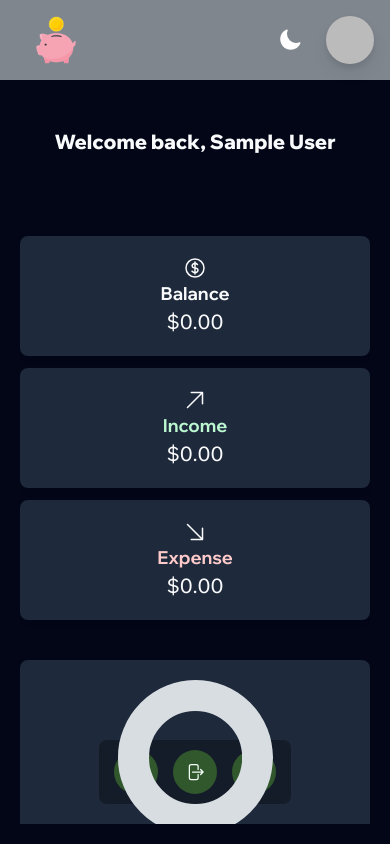
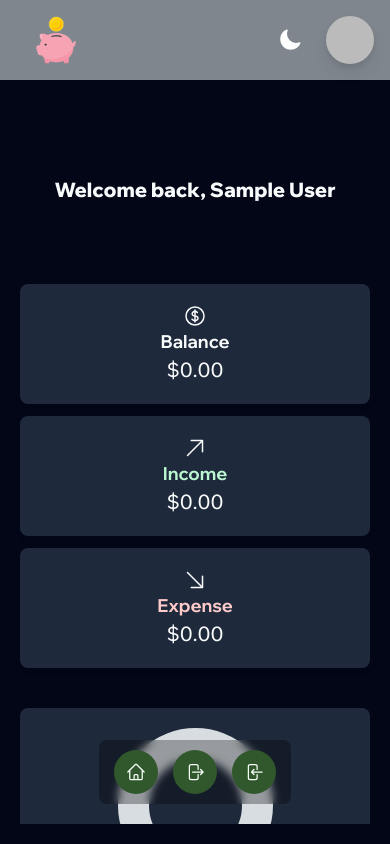
Before and after one commit to AnitaIkediashi/budget-app, a React (Create React App) app: page /dashboard in a window 390 px wide. Built offline with nearby package versions, Linux system fonts and the light colour scheme; no server answers; sample sign-in values are in the browser's storage.

Commit message:
modified responsiveness

```diff
--- a/src/components/dashboard/Greeting.jsx
+++ b/src/components/dashboard/Greeting.jsx
@@ -6,7 +6,7 @@ const Greeting = () => {
   // console.log(user);
 
   return (
-    <h1 className="font-extrabold md:text-3xl text-xl text-color-green-300 pt-20 lg:pt-0 dark:text-gray-50">
+    <h1 className="font-extrabold md:text-3xl text-xl text-color-green-300 pt-32 lg:pt-0 dark:text-gray-50">
       Welcome back, {user.displayName}
     </h1>
   );
--- a/src/components/dashboard/MobileNav.jsx
+++ b/src/components/dashboard/MobileNav.jsx
@@ -15,7 +15,7 @@ const MobileNav = ({ navigate }) => {
   };
 
   return (
-    <ul className="fixed left-1/2 -translate-x-1/2 bottom-10 bg-[rgba(0,0,0,0.3)] md:w-[15rem] w-[12rem] md:h-20 h-16 backdrop-blur-sm rounded-lg lg:hidden flex items-center justify-evenly md:gap-2">
+    <ul className="fixed left-1/2 -translate-x-1/2 bottom-10 bg-[rgba(0,0,0,0.3)] md:w-[15rem] w-[12rem] md:h-20 h-16 backdrop-blur-sm rounded-lg lg:hidden flex items-center justify-evenly md:gap-2 z-20">
       <li className="bg-color-green-300 rounded-full p-3 md:p-4">
         <Link to="/" className="text-color-white-100">
           <HomeIcon className="md:w-6 w-5" />
--- a/src/components/dashboard/SideBar.jsx
+++ b/src/components/dashboard/SideBar.jsx
@@ -23,9 +23,9 @@ const SideBar = ({ active, setActive, navigate }) => {
 
 
   return (
-    <aside>
+    <>
       {/* desktop */}
-      <div className="bg-color-green-300 h-full rounded-2xl shadow-[3px_4px_6px_0px_rgba(0,0,0,0.25)] lg:block hidden px-4 relative dark:bg-slate-800">
+      <aside className="bg-color-green-300 h-full rounded-2xl shadow-[3px_4px_6px_0px_rgba(0,0,0,0.25)] lg:block hidden px-4 relative dark:bg-slate-800">
         {/* logo */}
         <div className="flex items-center justify-center w-full mt-3 mb-16">
           <Link to="/dashboard" className="flex items-center">
@@ -83,28 +83,12 @@ const SideBar = ({ active, setActive, navigate }) => {
             </span>
           </li>
         </ul>
-        {/* user profile */}
-        {/* <aside className="absolute bottom-14 left-1/2 -translate-x-1/2 flex gap-2 items-center w-[60%]">
-          <img
-            src={user?.photoURL}
-            alt="blank profile"
-            className="w-12 rounded-full"
-            // ref={imageRef}
-          />
-          <div className="flex flex-col ">
-            <h4 className="inline-block font-medium text-color-white-100">
-              {user.displayName}
-            </h4>
-            <small className="font-extralight text-color-green-50">
-              Profession
-            </small>
-          </div>
-        </aside> */}
-      </div>
+
+      </aside>
 
       {/* mobile */}
       <MobileNav navigate={navigate} />
-    </aside>
+    </>
   );
 };
 
```
